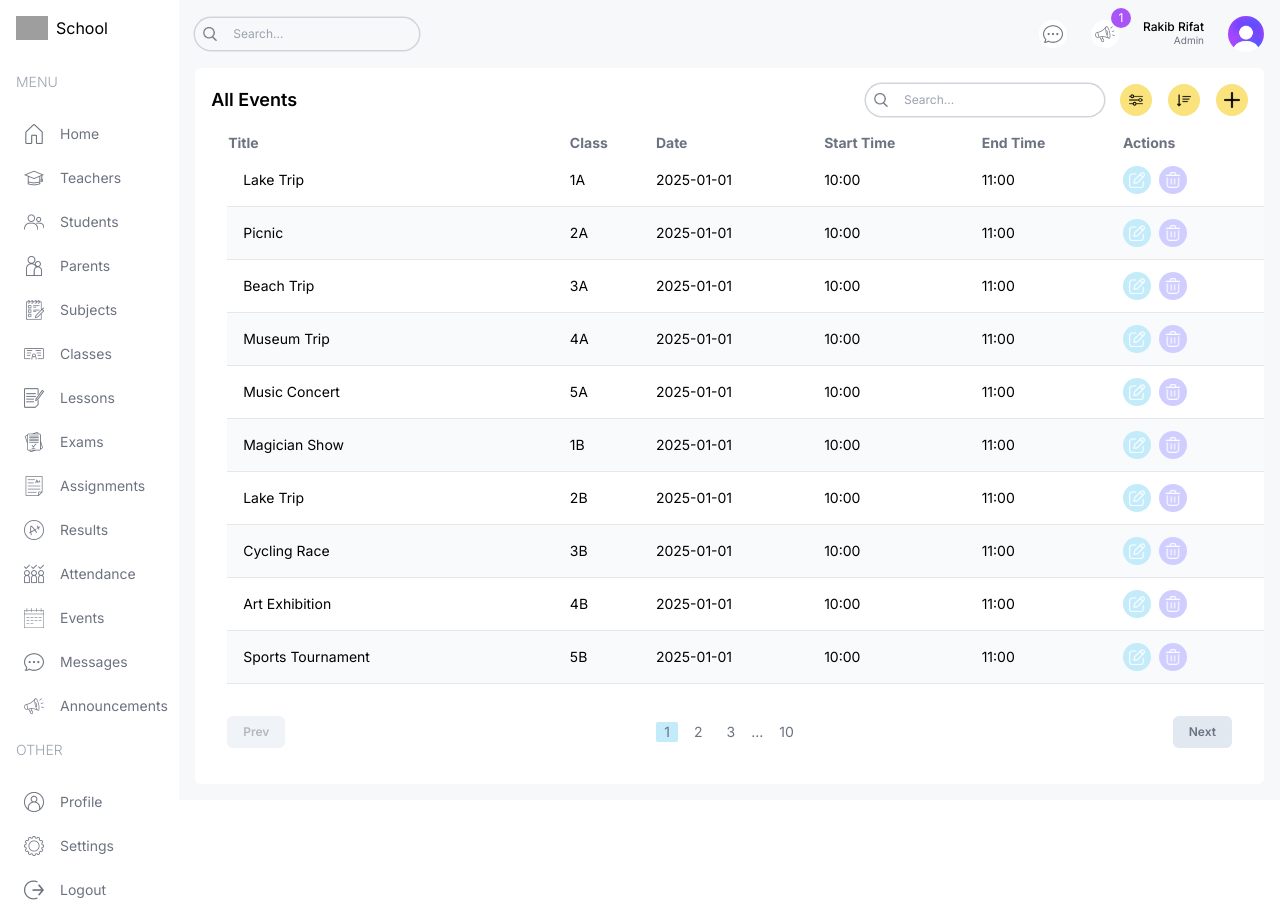
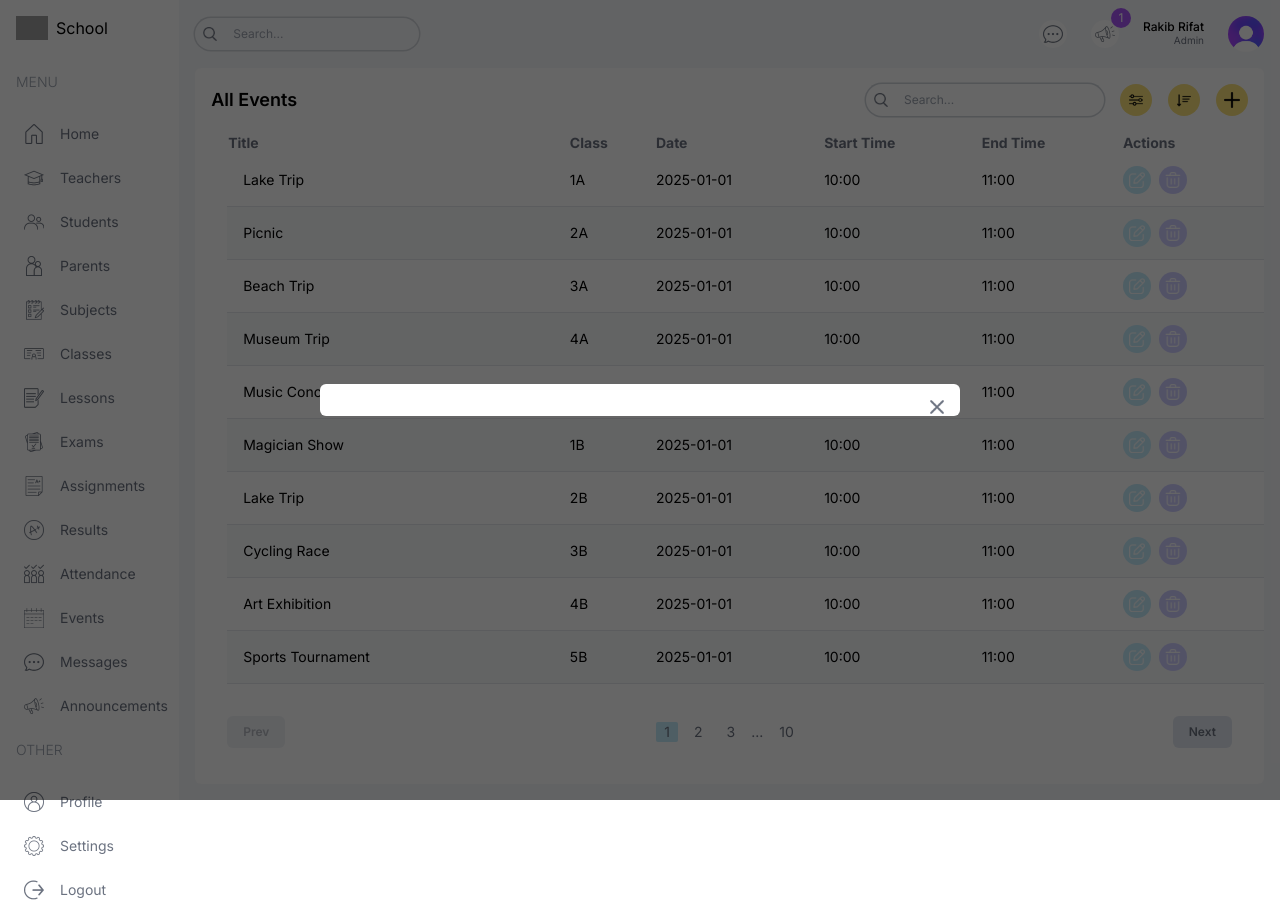
Before and after one commit to mdarrakibislamrifat/next-dashboard-ui, a Next.js app: page /list/events in a window 1280 px wide. Both pictures are taken after a click on the button 1231 px from the left and 100 px from the top of the page. Built offline with nearby package versions, Linux system fonts and the light colour scheme; grey boxes are pictures that could not be loaded.

Commit message:
Modal design almost done

```diff
--- a/src/components/FormModal.tsx
+++ b/src/components/FormModal.tsx
@@ -1,6 +1,7 @@
 "use client";
 
 import Image from "next/image";
+import { useState } from "react";
 
 const FormModal = ({
   table,
@@ -32,13 +33,28 @@ const FormModal = ({
       : type === "update"
       ? "bg-rifatSky"
       : "bg-rifatPurple";
+  const [open, setOpen] = useState(false);
+
   return (
     <>
       <button
         className={`${size} flex items-center justify-center rounded-full ${bgColor}`}
+        onClick={() => setOpen(true)}
       >
         <Image src={`/${type}.png`} alt="" width={16} height={16} />
       </button>
+      {open && (
+        <div className="w-screen h-screen absolute left-0 top-0 bg-black bg-opacity-60 z-50 flex items-center justify-center">
+          <div className="bg-white p-4 rounded-md relative w-[90%] md:w-[70%] lg:w-[60%] xl:w-[50%] 2xl:w-[40%]">
+            <div
+              className="absolute top-4 right-4 cursor-pointer"
+              onClick={() => setOpen(false)}
+            >
+              <Image src="/close.png" alt="" width={14} height={14} />
+            </div>
+          </div>
+        </div>
+      )}
     </>
   );
 };
```
